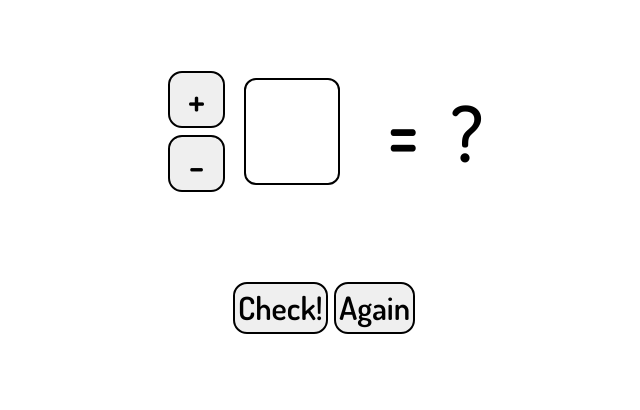
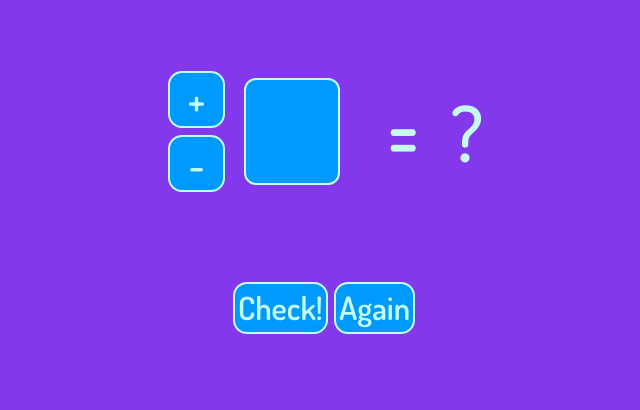
Before and after one commit to GrabowskiDev/Guess-My-Number, a plain HTML site: page index.html in a window 1280 px wide. Shown: the part 116-526 px from the top of the page, without its empty margins (316-956 px from the left). Drawn offline with Linux system fonts and the light colour scheme.

Commit message:
Add colors

```diff
--- a/styles.css
+++ b/styles.css
@@ -1,8 +1,20 @@
+:root {
+	/* FIRST SET
+	--primary: #ff006e;
+	--secondary: #ffbe0b;
+	--accent: #fb5607;
+	/*/
+	--primary: #8338ec;
+	--secondary: #c4fcf1;
+	--accent: #009aff;
+}
+
 * {
 	margin: 0;
 	padding: 0;
 	border: 0;
 	font-family: 'Dosis', sans-serif;
+	color: var(--secondary);
 }
 /* REMOVE ARROWS BUTTON FROM INPUT
  Chrome, Safari, Edge, Opera */
@@ -21,12 +33,14 @@ html {
 }
 
 body {
+	background-color: var(--primary);
 	font-family: 'Dosis', sans-serif;
 }
 
 button {
 	font-size: 1rem;
-	border: 2px solid black;
+	background-color: var(--accent);
+	border: 2px solid var(--secondary);
 	border-radius: 14px;
 	margin: 0.1rem;
 	padding: 0.1rem;
@@ -40,9 +54,10 @@ input {
 	font-size: 1rem;
 	width: 16%;
 	height: 1em;
+	background-color: var(--accent);
 
 	text-align: center;
-	border: 2px solid black;
+	border: 2px solid var(--secondary);
 	border-radius: 12px;
 	margin: 0.3em;
 }
```
